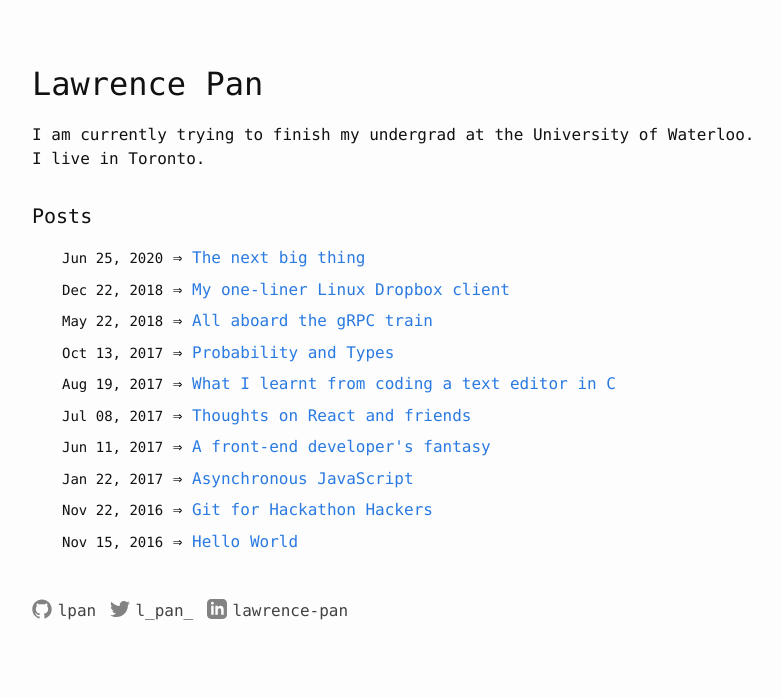
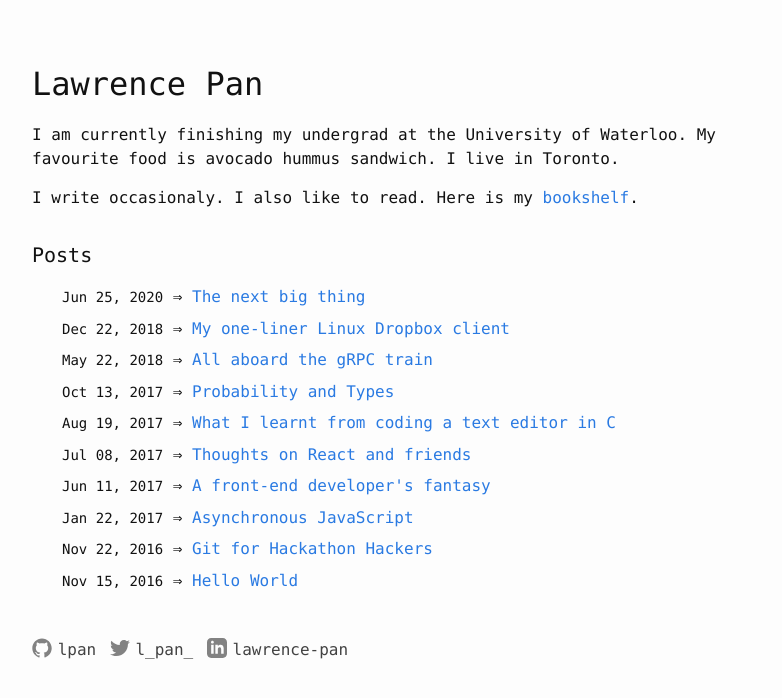
Before and after one commit to lpan/lpan.github.io, a Jekyll site: the page built from index.html, in a window 1280 px wide. Shown: the top 698 px of the page, without its empty margins (238-1020 px from the left). Built offline with Jekyll 4.4.1, drawn with Linux system fonts in a browser that asks for light colours.

Commit message:
add bookshelf page

```diff
--- a/index.html
+++ b/index.html
@@ -4,8 +4,13 @@ layout: default
 
 <div class="home">
   <p>
-    I am currently trying to finish my undergrad at the University of Waterloo.
-    I live in Toronto.
+    I am currently finishing my undergrad at the University of Waterloo. My
+    favourite food is avocado hummus sandwich. I live in Toronto.
+  </p>
+
+  <p>
+    I write occasionaly. I also like to read. Here is
+    my <a href="/bookshelf">bookshelf</a>.
   </p>
 
   <h1 class="page-heading">Posts</h1>
```
Also changed, not shown: _data/books.yaml (added, +16 -0 lines), bookshelf.html (added, +29 -0 lines).
